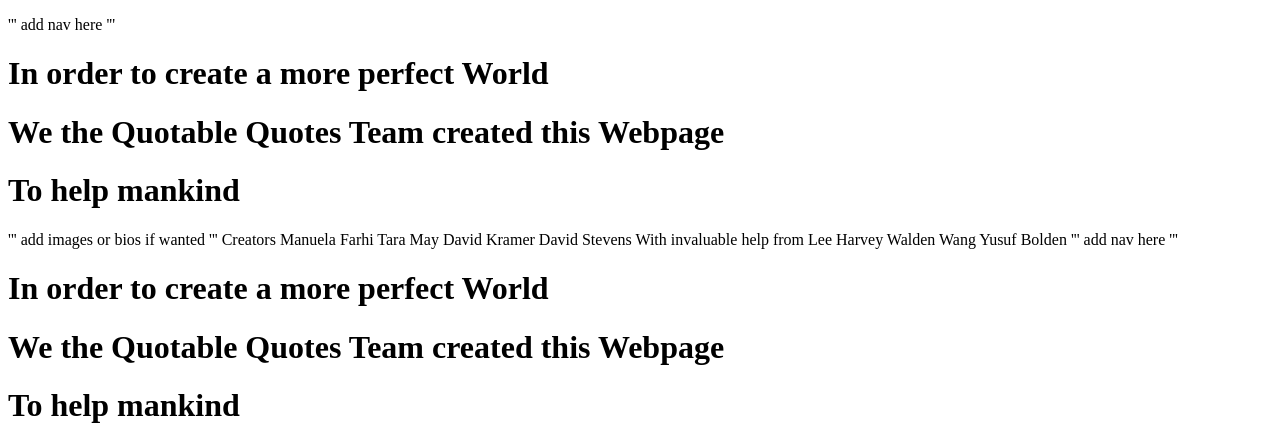
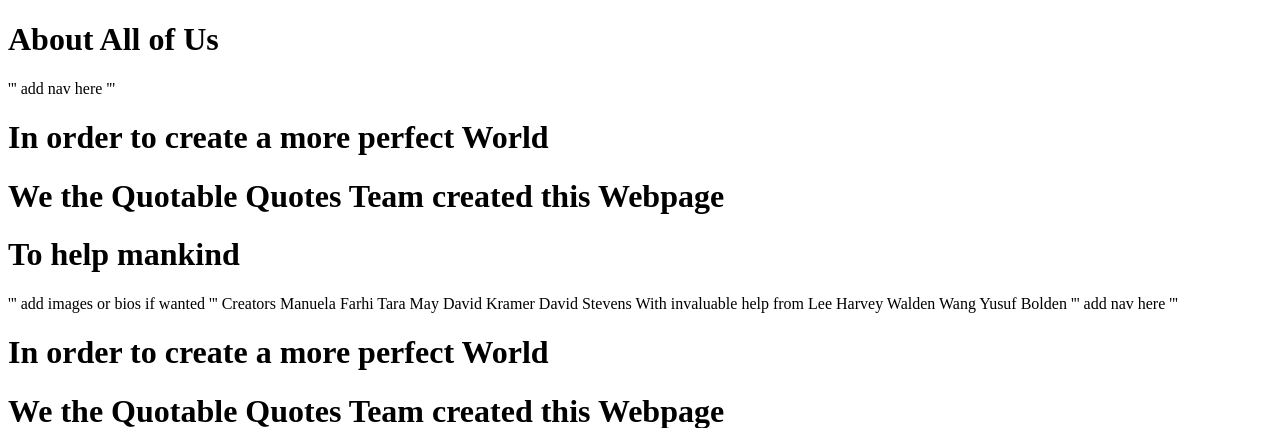
Before and after one commit to dstevens2712/Querch, a Django app: page /about in a window 1280 px wide. Shown: the part 60-488 px from the top of the page. Run offline with Django 4.2, Linux system fonts and the light colour scheme.

Commit message:
about and urls

```diff
--- a/qq/quotes/templates/about.html
+++ b/qq/quotes/templates/about.html
@@ -1,5 +1,7 @@
 {% extends 'nav.html' %}
 {% block content %}
+
+<h1>About All of Us</h1>
 
 
     '''
--- a/qq/quotes/urls.py
+++ b/qq/quotes/urls.py
@@ -1,5 +1,6 @@
 from django.urls import path
 from .views import Home, AboutUs, AddQuote, Results, Result, Update
+from .import views
 
 urlpatterns = [
     path('', Home.as_view(), name='home'),
```
